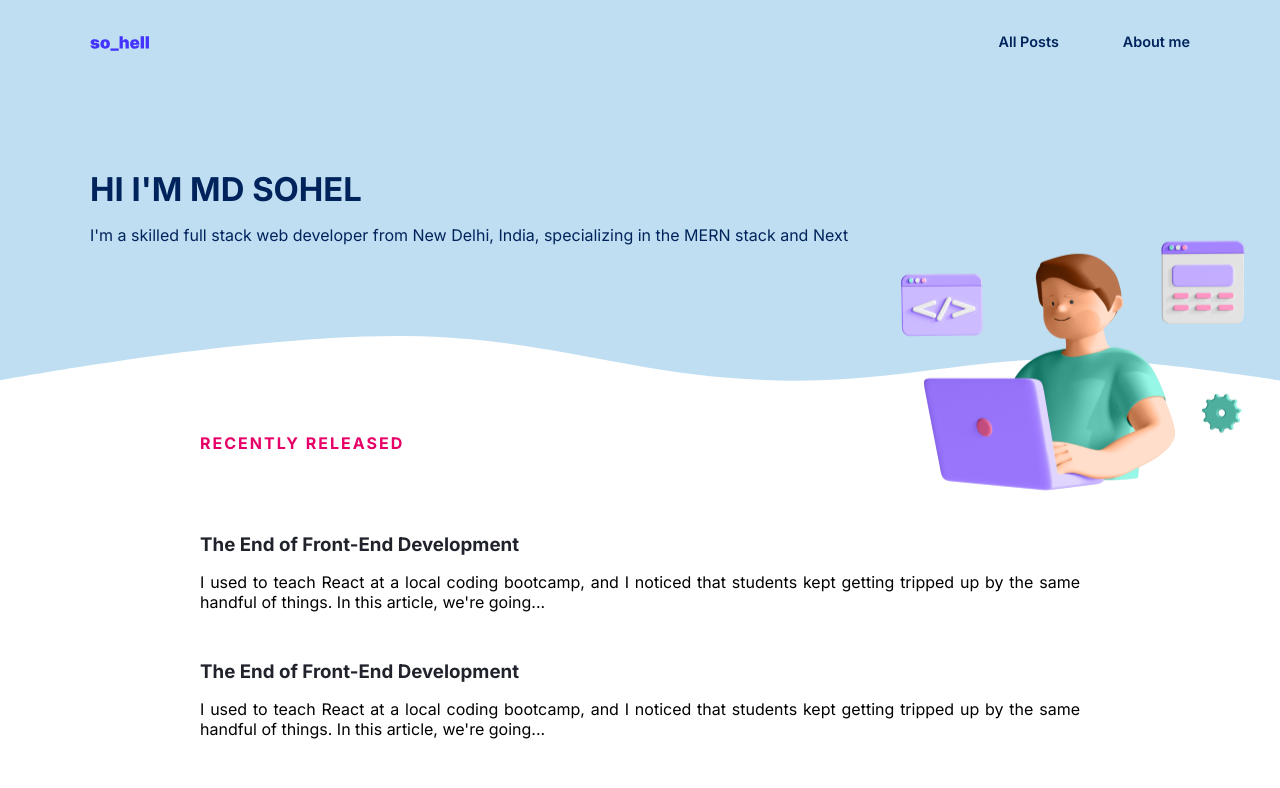
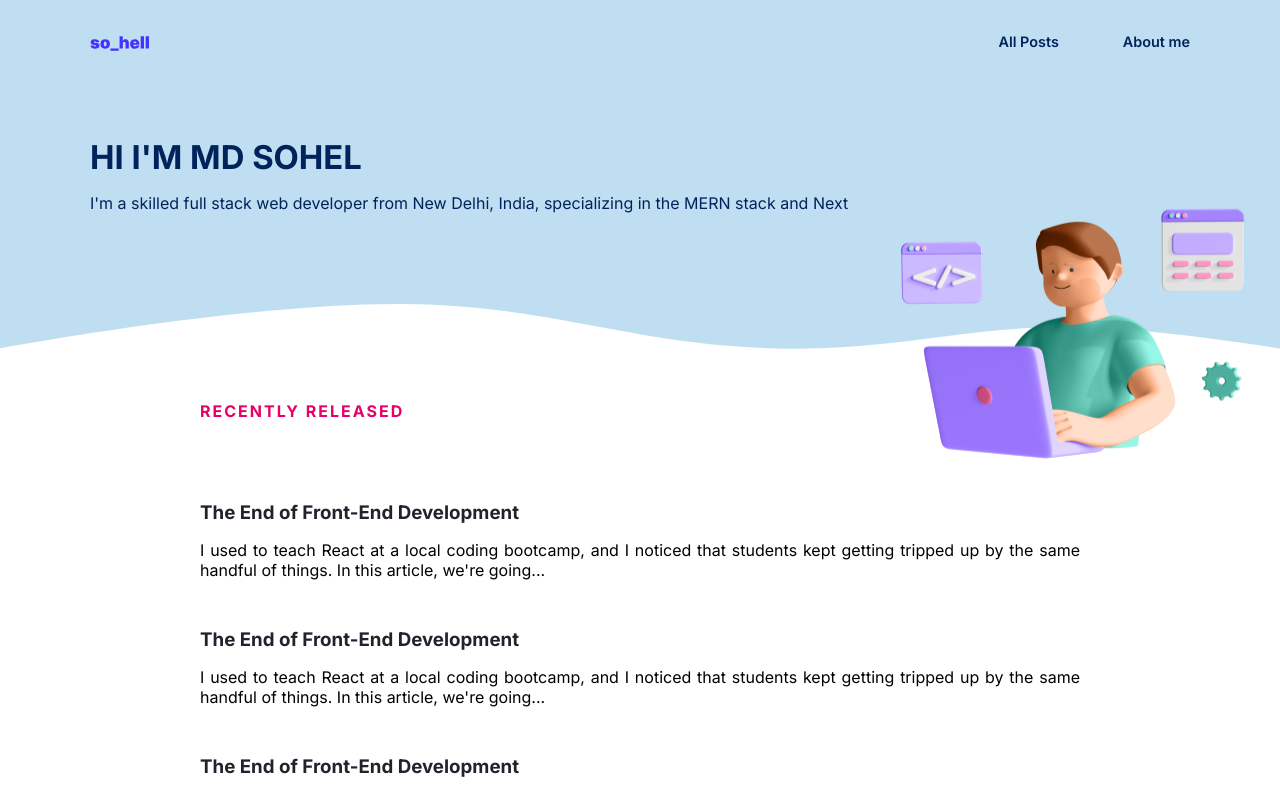
Before and after one commit to noobCode-69/personal-blogging, a Next.js app: page / in a window 1280 px wide. Shown: the top 788 px of the page. Built offline with nearby package versions, Linux system fonts and the light colour scheme.

Commit message:
responsive

```diff
--- a/components/home/hero/hero.module.css
+++ b/components/home/hero/hero.module.css
@@ -10,7 +10,7 @@
   align-items: center;
   padding: 1rem;
   padding-left: 0;
-  padding-top: 5rem;
+  padding-top: 3rem;
   color: var(--dark-blue);
 }
 
```
